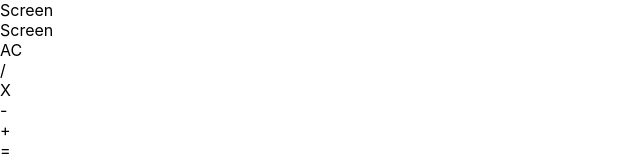
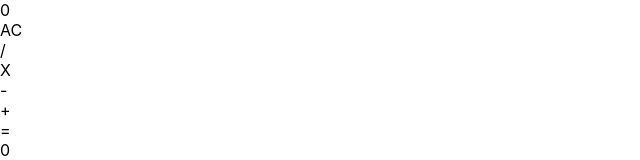
Before and after one commit to joshchoo/react-fp-calculator, a React (Create React App) app: page / in a window 1280 px wide. Shown: the top 160 px of the page, without its empty margins (0-640 px from the left). Built offline with nearby package versions, Linux system fonts and the light colour scheme.

Commit message:
track display and expression state, and render to Screens

```diff
--- a/src/index.js
+++ b/src/index.js
@@ -4,11 +4,25 @@ import ReactDOM from 'react-dom';
 import './index.css';
 
 class Calculator extends React.Component {
+  constructor(props) {
+    super(props);
+    this.state = {
+      display: '0',
+      expression: '',
+    };
+  }
+
   render() {
     return (
       <div className="calculator">
-        <Screen className="calculator__screen--type-expression" />
-        <Screen className="calculator__screen--type-display" />
+        <Screen
+          className="calculator__screen--type-expression"
+          value={this.state.expression}
+        />
+        <Screen
+          className="calculator__screen--type-display"
+          value={this.state.display}
+        />
         <Button className="calculator__button--type-ac ac" value="AC" />
         <Button
           className="calculator__button--type-operator divide"
@@ -43,17 +57,20 @@ class Calculator extends React.Component {
 class Screen extends React.Component {
   render() {
     const className = this.props.className;
+    const value = this.props.value;
 
-    return <div className={`calculator__screen ${className}`}>Screen</div>;
+    return <div className={`calculator__screen ${className}`}>{value}</div>;
   }
 }
 
 Screen.propTypes = {
   className: PropTypes.string,
+  value: PropTypes.string,
 };
 
 Screen.defaultProps = {
   className: '',
+  value: '',
 };
 
 class Button extends React.Component {
```
